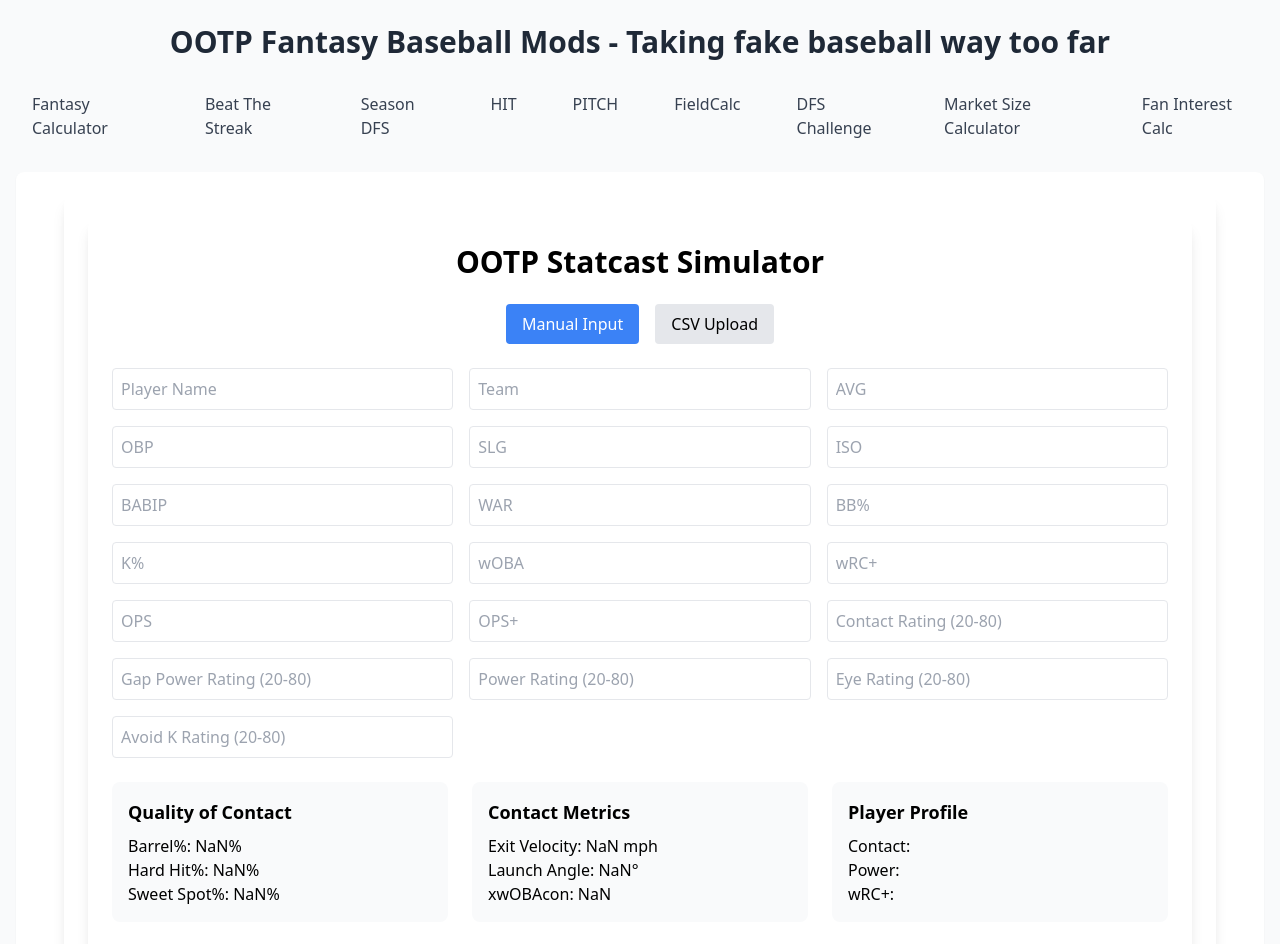
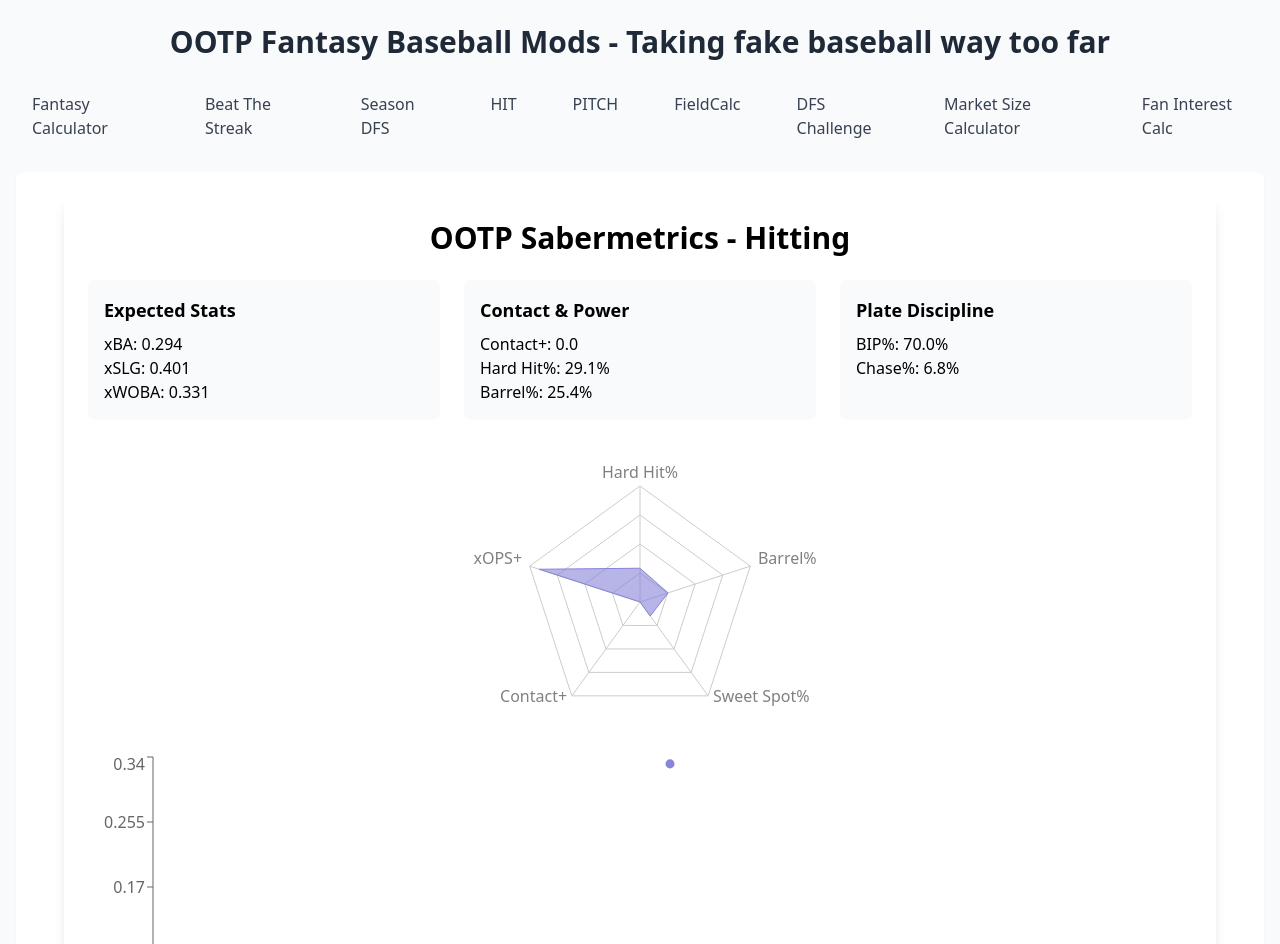
Before and after one commit to quarterback/SimBaseballCalc, a React (Create React App) app: page /hit in a window 1280 px wide. Shown: the top 944 px of the page. Built offline with nearby package versions, Linux system fonts and the light colour scheme.

Commit message:
Update StatcastHittingTool.js

```diff
--- a/src/StatcastHittingTool.js
+++ b/src/StatcastHittingTool.js
@@ -1,464 +1,119 @@
 import React, { useState } from 'react';
-import { RadarChart, Radar, PolarGrid, PolarAngleAxis, PolarRadiusAxis, ScatterChart, Scatter, XAxis, YAxis, ZAxis, Tooltip, ResponsiveContainer, CartesianGrid } from 'recharts';
-import Papa from 'papaparse';
+import { RadarChart, Radar, PolarGrid, PolarAngleAxis, PolarRadiusAxis, ScatterChart, Scatter, XAxis, YAxis, ZAxis, Tooltip, ResponsiveContainer } from 'recharts';
 
 const StatcastHittingTool = () => {
-  const [inputMethod, setInputMethod] = useState('manual');
-  const [loadingData, setLoadingData] = useState(false);
-  const [error, setError] = useState('');
-
   const [playerData, setPlayerData] = useState({
-    // Basic Info
     name: '',
     team: '',
-    // OOTP Stats
     avg: '',
     obp: '',
     slg: '',
     iso: '',
     babip: '',
     war: '',
-    hrPerPa: '', // HR/PA
+    hrPerPa: '',
     bb_pct: '',
     k_pct: '',
     woba: '',
     wrc_plus: '',
     ops: '',
     ops_plus: '',
-    // OOTP Ratings (20-80 scale)
     contact: '',
     gap: '',
     power: '',
     eye: '',
-    avoid_k: '',
-    babip_pot: ''
+    avoid_k: ''
   });
 
-  // Calculate Statcast-style metrics from OOTP data
-  const calculateStatcastMetrics = (data) => {
-    // Normalize ratings to 0-100 scale
-    const normalizeRating = (rating) => {
-      if (rating <= 80) {
-        return ((rating - 20) / 60) * 100;
-      }
-      return rating;
-    };
-
-    // Get normalized ratings
-    const contact = normalizeRating(parseFloat(data.contact) || 0);
-    const power = normalizeRating(parseFloat(data.power) || 0);
-    const gap = normalizeRating(parseFloat(data.gap) || 0);
-
-    // Calculate approximated Statcast metrics
-
-    // Barrel % - based on power rating, ISO, and HR rate
-    const barrelPct = (
-      (power * 0.4) +
-      (parseFloat(data.iso) * 100 * 0.3) +
-      (parseFloat(data.hrPerPa) * 100 * 0.3)
-    ).toFixed(1);
-
-    // Exit Velocity - based on power, gap power, and overall hitting effectiveness
-    const exitVelo = (
-      85 + // Base exit velocity
-      (power * 0.15) +
-      (gap * 0.1) +
-      (parseFloat(data.ops_plus) * 0.05)
-    ).toFixed(1);
-
-    // Launch Angle - approximated from power vs contact profile
-    const launchAngle = (
-      12 + // League average launch angle
-      (power * 0.1) -
-      (contact * 0.05) +
-      (parseFloat(data.iso) * 20)
-    ).toFixed(1);
-
-    // Hard Hit % - based on power, ISO, and BABIP
-    const hardHitPct = (
-      (power * 0.4) +
-      (parseFloat(data.iso) * 100 * 0.3) +
-      (parseFloat(data.babip) * 100 * 0.3)
-    ).toFixed(1);
-
-    // xwOBAcon - expected wOBA on contact
-    const xwOBAcon = (
-      parseFloat(data.woba) * 0.7 +
-      (power / 100) * 0.3
-    ).toFixed(3);
-
-    // Sweet Spot % - based on contact quality indicators
-    const sweetSpotPct = (
-      (contact * 0.3) +
-      (parseFloat(data.babip) * 100 * 0.4) +
-      (parseFloat(data.ops) * 20 * 0.3)
-    ).toFixed(1);
+  // Function to calculate new advanced hitting metrics
+  const calculateAdvancedStats = (data) => {
+    const AVG = parseFloat(data.avg) || 0.260; // Default to league avg
+    const OBP = parseFloat(data.obp) || 0.330;
+    const SLG = parseFloat(data.slg) || 0.430;
+    const ISO = parseFloat(data.iso) || 0.140;
+    const BABIP = parseFloat(data.babip) || 0.300;
+    const HR_PA = parseFloat(data.hrPerPa) || 0.040; // Home Run per PA
+    const OPS_PLUS = parseFloat(data.ops_plus) || 100;
+    const WRC_PLUS = parseFloat(data.wrc_plus) || 100;
+    const BB_PCT = parseFloat(data.bb_pct) || 8.0;
+    const K_PCT = parseFloat(data.k_pct) || 22.0;
+    const CONTACT = parseFloat(data.contact) || 50;
+    const POWER = parseFloat(data.power) || 50;
+    const EYE = parseFloat(data.eye) || 50;
 
     return {
-      barrelPct,
-      exitVelo,
-      launchAngle,
-      hardHitPct,
-      xwOBAcon,
-      sweetSpotPct
+      xBA: ((BABIP * 0.85) + (AVG * 0.15)).toFixed(3),
+      xSLG: ((SLG * 0.9) + (ISO * 0.1)).toFixed(3),
+      xWOBA: ((OBP * 0.6) + (SLG * 0.3) + (HR_PA * 0.1)).toFixed(3),
+      BIP_PCT: (100 - (BB_PCT + K_PCT)).toFixed(1),
+      xOPS_PLUS: ((OPS_PLUS * 0.9) + (ISO * 100 * 0.1)).toFixed(1),
+      barrelPct: ((POWER * 0.4) + (ISO * 100 * 0.3) + (HR_PA * 100 * 0.3)).toFixed(1),
+      hardHitPct: ((ISO * 100 * 0.3) + (SLG * 100 * 0.3) + (BABIP * 100 * 0.4)).toFixed(1),
+      sweetSpotPct: (BABIP * 100 * 0.5).toFixed(1),
+      chasePct: ((EYE * 0.4) - (K_PCT * 0.6)).toFixed(1),
+      contactPlus: (((CONTACT - 50) * 1.5) + ((100 - (BB_PCT + K_PCT) - 70) * 2)).toFixed(1)
     };
   };
 
-  const handleFileUpload = async (file) => {
-    setLoadingData(true);
-    setError('');
+  const advancedStats = calculateAdvancedStats(playerData);
 
-    try {
-      const text = await file.text();
-      Papa.parse(text, {
-        header: true,
-        dynamicTyping: true,
-        skipEmptyLines: true,
-        complete: (results) => {
-          if (results.errors.length > 0) {
-            setError('Error parsing CSV file');
-            return;
-          }
-
-          const player = results.data[0];
-          setPlayerData({
-            name: player.Name || '',
-            team: player.Team || '',
-            avg: player.AVG || '',
-            obp: player.OBP || '',
-            slg: player.SLG || '',
-            iso: player.ISO || '',
-            babip: player.BABIP || '',
-            war: player.WAR || '',
-            hrPerPa: (player.HR / player.PA) || '',
-            bb_pct: player['BB%'] || '',
-            k_pct: player['K%'] || '',
-            woba: player.wOBA || '',
-            wrc_plus: player['wRC+'] || '',
-            ops: player.OPS || '',
-            ops_plus: player['OPS+'] || '',
-            contact: player.Contact || '',
-            gap: player.Gap || '',
-            power: player.Power || '',
-            eye: player.Eye || '',
-            avoid_k: player.AvoidK || '',
-            babip_pot: player.BABIPPot || ''
-          });
-          setLoadingData(false);
-        }
-      });
-    } catch (error) {
-      setError(`Error reading file: ${error.message}`);
-      setLoadingData(false);
-    }
-  };
-
-  const handleManualInput = (e) => {
-    setPlayerData({
-      ...playerData,
-      [e.target.name]: e.target.value
-    });
-  };
-
-  // Calculate metrics for visualizations
-  const statcastMetrics = calculateStatcastMetrics(playerData);
-
-  // Data for radar chart
+  // Radar Chart Data
   const radarData = [
-    { stat: 'Hard Hit%', value: parseFloat(statcastMetrics.hardHitPct) },
-    { stat: 'Barrel%', value: parseFloat(statcastMetrics.barrelPct) },
-    { stat: 'Sweet Spot%', value: parseFloat(statcastMetrics.sweetSpotPct) },
-    { stat: 'Contact', value: parseFloat(playerData.contact) },
-    { stat: 'Power', value: parseFloat(playerData.power) }
+    { stat: 'Hard Hit%', value: parseFloat(advancedStats.hardHitPct) },
+    { stat: 'Barrel%', value: parseFloat(advancedStats.barrelPct) },
+    { stat: 'Sweet Spot%', value: parseFloat(advancedStats.sweetSpotPct) },
+    { stat: 'Contact+', value: parseFloat(advancedStats.contactPlus) },
+    { stat: 'xOPS+', value: parseFloat(advancedStats.xOPS_PLUS) }
   ];
 
-  // Data for scatter plot (Exit Velo vs Launch Angle)
+  // Scatter Plot (xSLG vs xWOBA)
   const scatterData = [
-    {
-      x: parseFloat(statcastMetrics.launchAngle),
-      y: parseFloat(statcastMetrics.exitVelo),
-      z: parseFloat(statcastMetrics.barrelPct)
-    }
+    { x: parseFloat(advancedStats.xSLG), y: parseFloat(advancedStats.xWOBA) }
   ];
 
   return (
     <div className="max-w-6xl mx-auto p-6 bg-white shadow-lg rounded-lg">
+      <h1 className="text-3xl font-bold text-center mb-6">OOTP Sabermetrics - Hitting</h1>
 
-  <div>
-    <div className="max-w-6xl mx-auto p-6 bg-white shadow-lg rounded-lg">
-      <h1 className="text-3xl font-bold text-center mb-6">OOTP Statcast Simulator</h1>
-
-      <div className="mb-6">
-        <div className="flex justify-center space-x-4">
-          <button
-            className={`px-4 py-2 rounded ${inputMethod === 'manual' ? 'bg-blue-500 text-white' : 'bg-gray-200'}`}
-            onClick={() => setInputMethod('manual')}
-          >
-            Manual Input
-          </button>
-          <button
-            className={`px-4 py-2 rounded ${inputMethod === 'csv' ? 'bg-blue-500 text-white' : 'bg-gray-200'}`}
-            onClick={() => setInputMethod('csv')}
-          >
-            CSV Upload
-          </button>
+      {/* Advanced Stats Display */}
+      <div className="grid grid-cols-1 md:grid-cols-3 gap-6 mb-8">
+        <div className="bg-gray-50 p-4 rounded-lg">
+          <h3 className="text-lg font-semibold mb-2">Expected Stats</h3>
+          <p>xBA: {advancedStats.xBA}</p>
+          <p>xSLG: {advancedStats.xSLG}</p>
+          <p>xWOBA: {advancedStats.xWOBA}</p>
+        </div>
+        <div className="bg-gray-50 p-4 rounded-lg">
+          <h3 className="text-lg font-semibold mb-2">Contact & Power</h3>
+          <p>Contact+: {advancedStats.contactPlus}</p>
+          <p>Hard Hit%: {advancedStats.hardHitPct}%</p>
+          <p>Barrel%: {advancedStats.barrelPct}%</p>
+        </div>
+        <div className="bg-gray-50 p-4 rounded-lg">
+          <h3 className="text-lg font-semibold mb-2">Plate Discipline</h3>
+          <p>BIP%: {advancedStats.BIP_PCT}%</p>
+          <p>Chase%: {advancedStats.chasePct}%</p>
         </div>
       </div>
 
-      {error && (
-        <div className="bg-red-100 border border-red-400 text-red-700 px-4 py-3 rounded mb-4">
-          {error}
-        </div>
-      )}
-
-      {inputMethod === 'csv' ? (
-        <div className="mb-6">
-          <input
-            type="file"
-            accept=".csv"
-            onChange={(e) => e.target.files?.[0] && handleFileUpload(e.target.files[0])}
-            className="w-full p-2 border rounded"
-          />
-        </div>
-      ) : (
-        <div className="grid grid-cols-1 md:grid-cols-3 gap-4 mb-6">
-          <input
-            type="text"
-            name="name"
-            value={playerData.name}
-            onChange={handleManualInput}
-            placeholder="Player Name"
-            className="p-2 border rounded"
-          />
-          <input
-            type="text"
-            name="team"
-            value={playerData.team}
-            onChange={handleManualInput}
-            placeholder="Team"
-            className="p-2 border rounded"
-          />
-
-          {/* Stats Inputs */}
-          <input
-            type="number"
-            name="avg"
-            value={playerData.avg}
-            onChange={handleManualInput}
-            placeholder="AVG"
-            className="p-2 border rounded"
-            step="0.001"
-          />
-          <input
-            type="number"
-            name="obp"
-            value={playerData.obp}
-            onChange={handleManualInput}
-            placeholder="OBP"
-            className="p-2 border rounded"
-            step="0.001"
-          />
-          <input
-            type="number"
-            name="slg"
-            value={playerData.slg}
-            onChange={handleManualInput}
-            placeholder="SLG"
-            className="p-2 border rounded"
-            step="0.001"
-          />
-          <input
-            type="number"
-            name="iso"
-            value={playerData.iso}
-            onChange={handleManualInput}
-            placeholder="ISO"
-            className="p-2 border rounded"
-            step="0.001"
-          />
-          <input
-            type="number"
-            name="babip"
-            value={playerData.babip}
-            onChange={handleManualInput}
-            placeholder="BABIP"
-            className="p-2 border rounded"
-            step="0.001"
-          />
-          <input
-            type="number"
-            name="war"
-            value={playerData.war}
-            onChange={handleManualInput}
-            placeholder="WAR"
-            className="p-2 border rounded"
-            step="0.1"
-          />
-          <input
-            type="number"
-            name="bb_pct"
-            value={playerData.bb_pct}
-            onChange={handleManualInput}
-            placeholder="BB%"
-            className="p-2 border rounded"
-            step="0.1"
-          />
-          <input
-            type="number"
-            name="k_pct"
-            value={playerData.k_pct}
-            onChange={handleManualInput}
-            placeholder="K%"
-            className="p-2 border rounded"
-            step="0.1"
-          />
-          <input
-            type="number"
-            name="woba"
-            value={playerData.woba}
-            onChange={handleManualInput}
-            placeholder="wOBA"
-            className="p-2 border rounded"
-            step="0.001"
-          />
-          <input
-            type="number"
-            name="wrc_plus"
-            value={playerData.wrc_plus}
-            onChange={handleManualInput}
-            placeholder="wRC+"
-            className="p-2 border rounded"
-          />
-          <input
-            type="number"
-            name="ops"
-            value={playerData.ops}
-            onChange={handleManualInput}
-            placeholder="OPS"
-            className="p-2 border rounded"
-            step="0.001"
-          />
-          <input
-            type="number"
-            name="ops_plus"
-            value={playerData.ops_plus}
-            onChange={handleManualInput}
-            placeholder="OPS+"
-            className="p-2 border rounded"
-          />
-
-          {/* Ratings Inputs */}
-          <input
-            type="number"
-            name="contact"
-            value={playerData.contact}
-            onChange={handleManualInput}
-            placeholder="Contact Rating (20-80)"
-            className="p-2 border rounded"
-          />
-          <input
-            type="number"
-            name="gap"
-            value={playerData.gap}
-            onChange={handleManualInput}
-            placeholder="Gap Power Rating (20-80)"
-            className="p-2 border rounded"
-          />
-          <input
-            type="number"
-            name="power"
-            value={playerData.power}
-            onChange={handleManualInput}
-            placeholder="Power Rating (20-80)"
-            className="p-2 border rounded"
-          />
-          <input
-            type="number"
-            name="eye"
-            value={playerData.eye}
-            onChange={handleManualInput}
-            placeholder="Eye Rating (20-80)"
-            className="p-2 border rounded"
-          />
-          <input
-            type="number"
-            name="avoid_k"
-            value={playerData.avoid_k}
-            onChange={handleManualInput}
-            placeholder="Avoid K Rating (20-80)"
-            className="p-2 border rounded"
-          />
-        </div>
-      )}
-
-      {/* Statcast Metrics Display */}
-      <div className="grid grid-cols-1 md:grid-cols-3 gap-6 mb-8">
-        <div className="bg-gray-50 p-4 rounded-lg">
-          <h3 className="text-lg font-semibold mb-2">Quality of Contact</h3>
-          <p>Barrel%: {statcastMetrics.barrelPct}%</p>
-          <p>Hard Hit%: {statcastMetrics.hardHitPct}%</p>
-          <p>Sweet Spot%: {statcastMetrics.sweetSpotPct}%</p>
-        </div>
-        <div className="bg-gray-50 p-4 rounded-lg">
-          <h3 className="text-lg font-semibold mb-2">Contact Metrics</h3>
-          <p>Exit Velocity: {statcastMetrics.exitVelo} mph</p>
-          <p>Launch Angle: {statcastMetrics.launchAngle}°</p>
-          <p>xwOBAcon: {statcastMetrics.xwOBAcon}</p>
-        </div>
-        <div className="bg-gray-50 p-4 rounded-lg">
-          <h3 className="text-lg font-semibold mb-2">Player Profile</h3>
-          <p>Contact: {playerData.contact}</p>
-          <p>Power: {playerData.power}</p>
-          <p>wRC+: {playerData.wrc_plus}</p>
-        </div>
-      </div>
-
-{/* Visualizations */}
-<div className="grid grid-cols-1 md:grid-cols-2 gap-6">
-  <div>
-    <h3 className="text-lg font-semibold text-center mb-4">Hitting Profile</h3>
+      {/* Radar Chart */}
       <ResponsiveContainer width="100%" height={300}>
         <RadarChart data={radarData}>
           <PolarGrid />
           <PolarAngleAxis dataKey="stat" />
-        <PolarRadiusAxis />
-        <Radar
-          name="Hitting Stats"
-          dataKey="value"
-          stroke="#8884d8"
-          fill="#8884d8"
-          fillOpacity={0.6}
-        />
+          <Radar name="Hitter Stats" dataKey="value" stroke="#8884d8" fill="#8884d8" fillOpacity={0.6} />
         </RadarChart>
       </ResponsiveContainer>
-  </div>
-  <div>
-    <h3 className="text-lg font-semibold text-center mb-4">Exit Velocity vs Launch Angle</h3>
+
+      {/* Scatter Chart */}
       <ResponsiveContainer width="100%" height={300}>
-      <ScatterChart margin={{ top: 20, right: 20, bottom: 20, left: 20 }}>
-        <XAxis type="number" dataKey="x" name="Launch Angle" unit="°" />
-        <YAxis type="number" dataKey="y" name="Exit Velocity" unit=" mph" />
-        <ZAxis type="number" dataKey="z" range={[50, 400]} name="Barrel%" />
-        <Tooltip cursor={{ strokeDasharray: '3 3' }} />
-        <Scatter name="Values" data={scatterData} fill="#8884d8" />
+        <ScatterChart>
+          <XAxis dataKey="x" name="xSLG" />
+          <YAxis dataKey="y" name="xWOBA" />
+          <Tooltip />
+          <Scatter name="xSLG vs xWOBA" data={scatterData} fill="#8884d8" />
         </ScatterChart>
       </ResponsiveContainer>
-  </div>
-</div>
-          <div>
-      <h3 className="text-lg font-semibold text-center mb-4">Exit Velocity vs Launch Angle</h3>
-            <ResponsiveContainer width="100%" height={300}>
-              <ScatterChart margin={{ top: 20, right: 20, bottom: 20, left: 20 }}>
-                <XAxis type="number" dataKey="x" name="Launch Angle" unit="°" />
-                <YAxis type="number" dataKey="y" name="Exit Velocity" unit=" mph" />
-                <ZAxis type="number" dataKey="z" range={[50, 400]} name="Barrel%" />
-                <Tooltip cursor={{ strokeDasharray: '3 3' }} />
-                <Scatter name="Values" data={scatterData} fill="#8884d8" />
-              </ScatterChart>
-            </ResponsiveContainer>
-          </div>
-        </div>
-      </div>
     </div>
   );
 };
```
Lines whose indentation alone changed are shown as unchanged.
